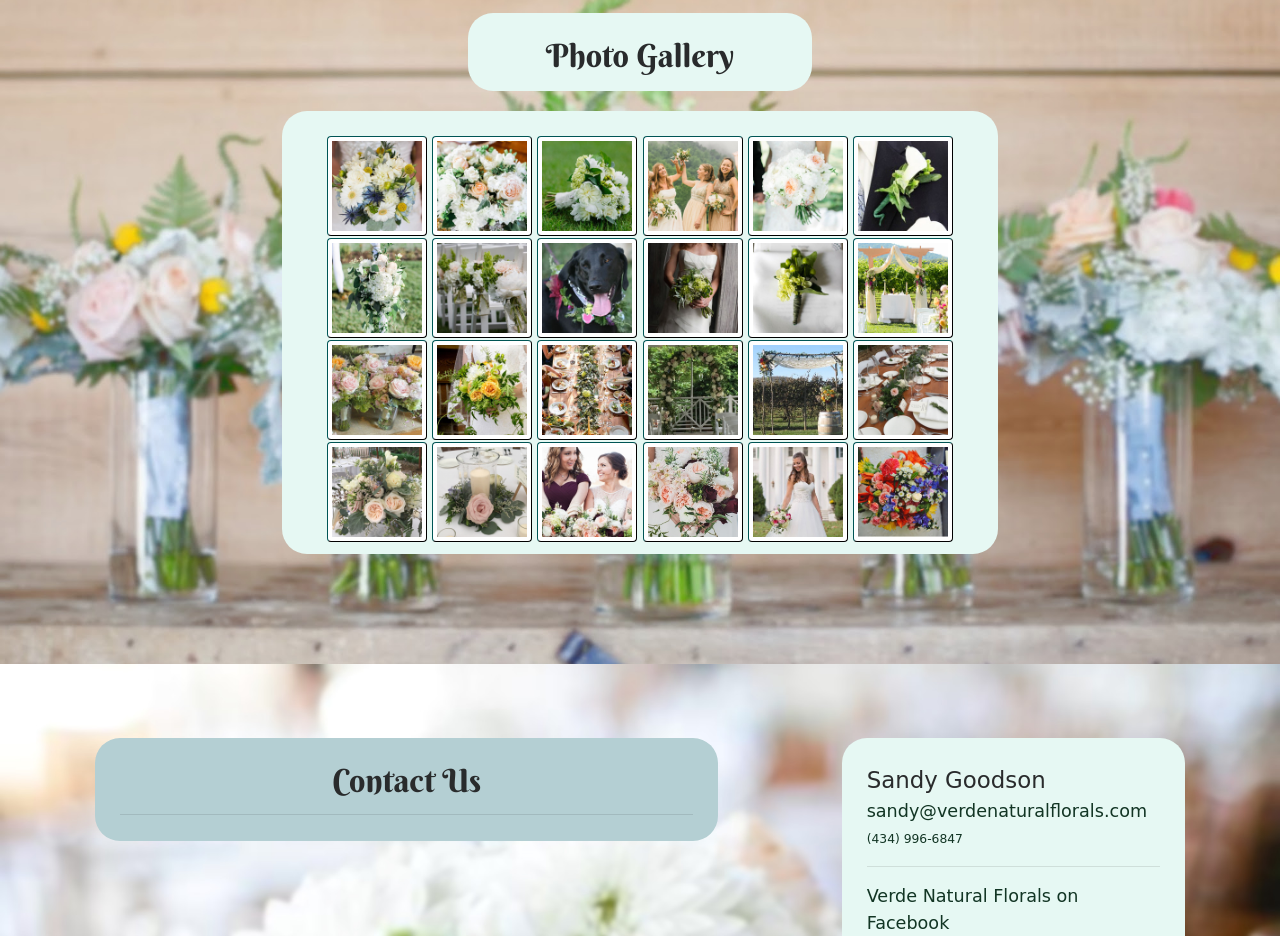
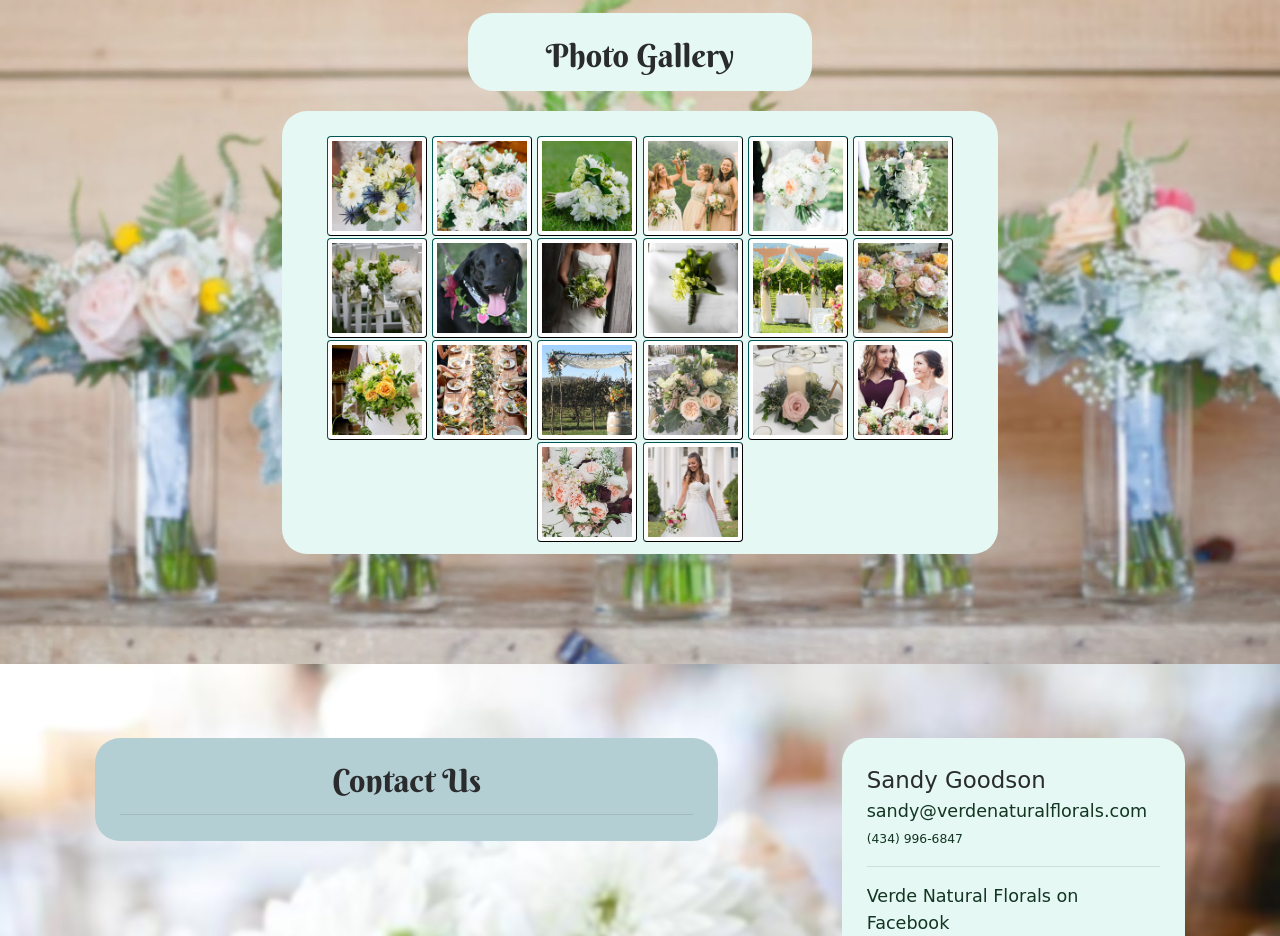
Before and after one commit to sunnychapsnap/verde, a plain HTML site: page index.html in a window 1280 px wide. Shown: the part 1600-2536 px from the top of the page. Drawn offline with nearby package versions, Linux system fonts and the light colour scheme; a script that the page names is missing; a web font is replaced by a local one.

Commit message:
Deleted photos

```diff
--- a/TODO.txt
+++ b/TODO.txt
@@ -1,4 +1,6 @@
 
--delete photos (16, 6, 18, and 24)
+-gallery layout
+
+-update credits on photos
 
 -test mobile/tablet layouts
--- a/index.html
+++ b/index.html
@@ -346,15 +346,6 @@
             />
           </a>
 
-          <a href="./assets/gallery/06_JarnettPhotography.jpg" title="Photograph by Jarnett Photography">
-            <img src="./assets/gallery/06_thumb.jpg"
-              alt="Photograph by Jarnett Photography"
-              class="img-thumbnail"
-              width="100"
-              height="100"
-            />
-          </a>
-
           <a href="./assets/gallery/07_RachelMayPhotography.jpg" title="Photograph by Rachel May Photography">
             <img src="./assets/gallery/07_thumb.jpg"
               alt="Photograph by Rachel May Photography"
@@ -436,27 +427,9 @@
             />
           </a>
 
-          <a href="./assets/gallery/16_ArchClifton.jpg" title="">
-            <img src="./assets/gallery/16_thumb.jpg"
-              alt="Gallery image 16"
-              class="img-thumbnail"
-              width="100"
-              height="100"
-            />
-          </a>
-
           <a href="./assets/gallery/17_Chuppah.jpg" title="">
             <img src="./assets/gallery/17_thumb.jpg"
               alt="Gallery image 17"
-              class="img-thumbnail"
-              width="100"
-              height="100"
-            />
-          </a>
-
-          <a href="./assets/gallery/18_GarlandDownTable.jpg" title="">
-            <img src="./assets/gallery/18_thumb.jpg"
-              alt="Gallery image 18"
               class="img-thumbnail"
               width="100"
               height="100"
@@ -502,15 +475,6 @@
           <a href="./assets/gallery/23_WardPhotography.jpg" title="Photograph by Ward Photography">
             <img src="./assets/gallery/23_thumb.jpg"
               alt="Photograph by Ward Photography"
-              class="img-thumbnail"
-              width="100"
-              height="100"
-            />
-          </a>
-
-          <a href="./assets/gallery/24_Bouquet.jpg" title="">
-            <img src="./assets/gallery/24_thumb.jpg"
-              alt="Gallery image 24"
               class="img-thumbnail"
               width="100"
               height="100"
```
